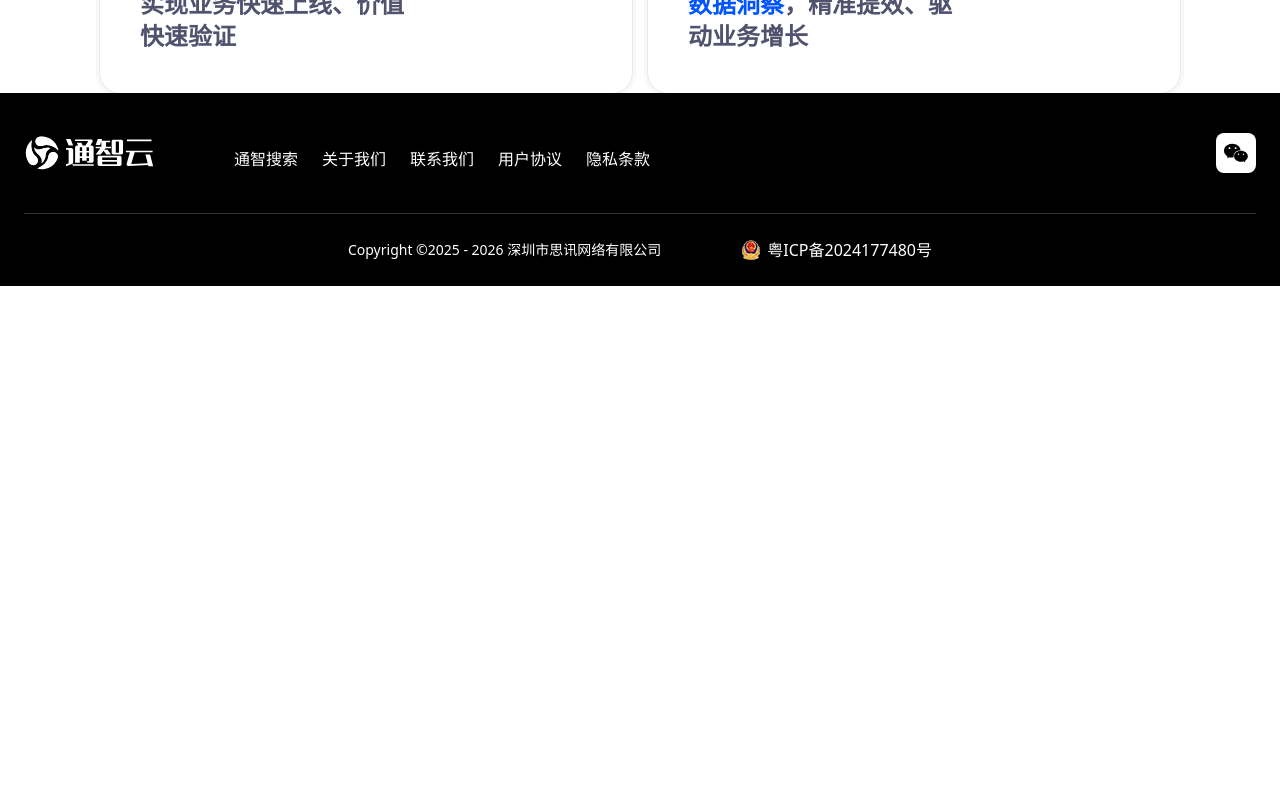
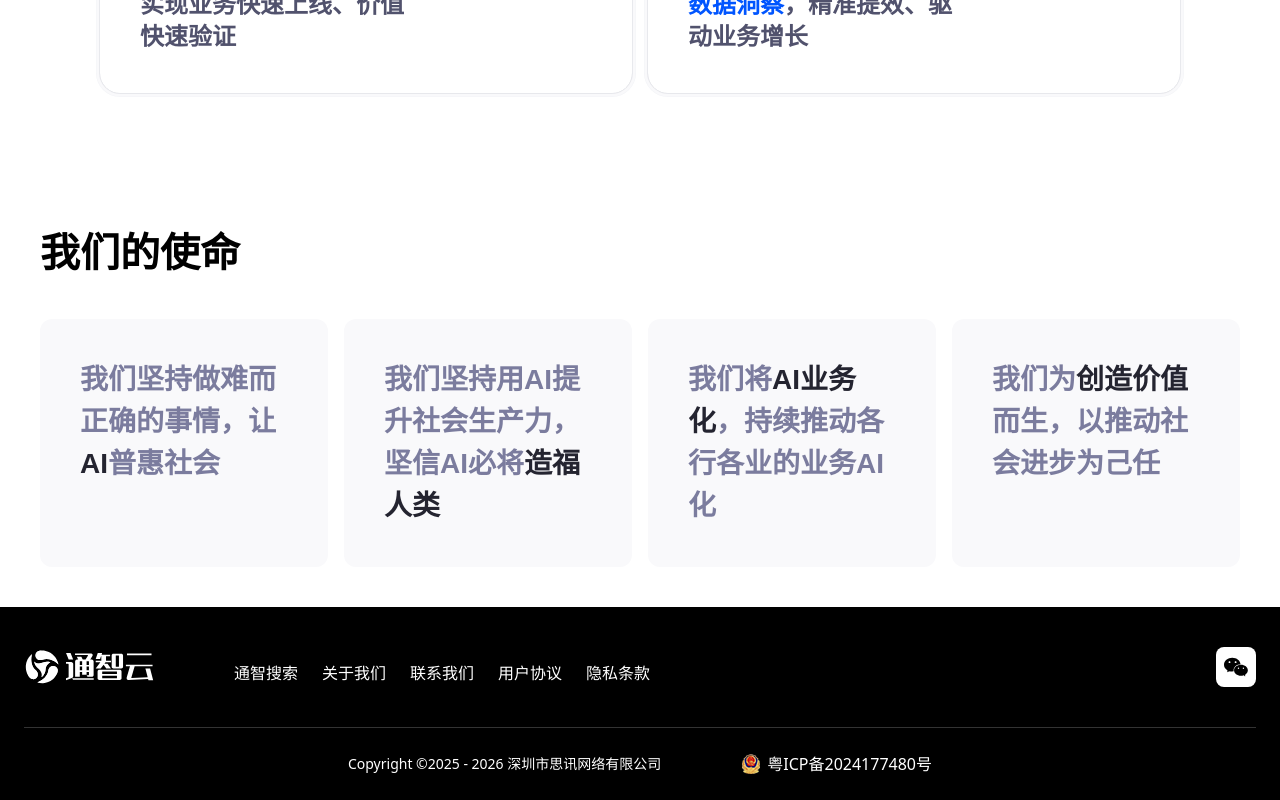
Before and after one commit to tengence-team/tengence-website, a Next.js app: page /about-us in a window 1280 px wide. Shown: the part 635-1435 px from the top of the page. Before the commit the page ends 921 px from the top, so only its background shows below. Built offline with nearby package versions, Linux system fonts and the light colour scheme; a web font is replaced by a local one.

Commit message:
关于我们-我们的使命

```diff
--- a/src/app/about-us/page.tsx
+++ b/src/app/about-us/page.tsx
@@ -19,7 +19,7 @@ const sourceHanSerif = localFont({
 export default function AboutUsPage() {
   return (
     <div>
-      <div className="max-w-360 mx-auto pt-37.5 px-25">
+      <section className="max-w-360 mx-auto pt-37.5 px-25">
         <h1
           className={cn(
             "text-center text-[60px] font-semibold",
@@ -102,7 +102,37 @@ export default function AboutUsPage() {
             />
           </div>
         </div>
-      </div>
+      </section>
+
+      <section
+        className={cn(
+          "max-w-360 mx-auto p-10 mt-22.5",
+          sourceHanSerif.className
+        )}
+      >
+        <h2 className="text-[40px] text-black font-semibold">我们的使命</h2>
+
+        <div className="grid grid-cols-4 mt-9 gap-4 text-[#7B7C9E] text-[28px] font-semibold">
+          <div className="p-10 rounded-xl bg-[#F9F9FB]">
+            我们坚持做难而正确的事情，让
+            <span className="text-[#242430]">AI</span>普惠社会
+          </div>
+          <div className="p-10 rounded-xl bg-[#F9F9FB]">
+            我们坚持用AI提升社会生产力，坚信AI必将
+            <span className="text-[#242430]">造福人类</span>
+          </div>
+          <div className="p-10 rounded-xl bg-[#F9F9FB]">
+            我们将
+            <span className="text-[#242430]">AI业务化</span>
+            ，持续推动各行各业的业务AI化
+          </div>
+          <div className="p-10 rounded-xl bg-[#F9F9FB]">
+            我们为
+            <span className="text-[#242430]">创造价值</span>
+            而生，以推动社会进步为己任
+          </div>
+        </div>
+      </section>
     </div>
   );
 }
```
